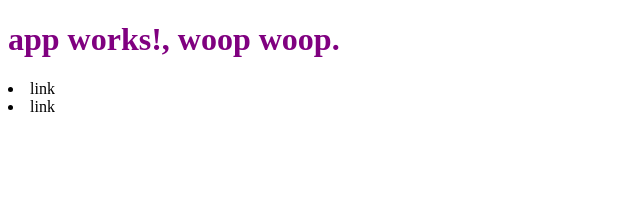
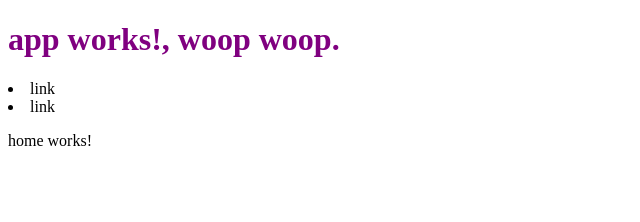
Before and after one commit to KhalilMinalang/ninja-directory, an Angular app: page / in a window 1280 px wide. Shown: the top 222 px of the page, without its empty margins (0-640 px from the left). Built offline with nearby package versions, Linux system fonts and the light colour scheme.

Commit message:
COMPLETED: Angular 2 Tutorial #7 - Creating a Component

```diff
--- a/src/app/app.component.html
+++ b/src/app/app.component.html
@@ -24,5 +24,7 @@
 <section
   id="main"
 >
+  <!-- for some reason this worked without having to inject it to the app.component.ts, perhaps due to the version being latest? we'll find out about this  -->
+  <app-home></app-home>
 
 </section>
--- a/src/app/app.module.ts
+++ b/src/app/app.module.ts
@@ -2,10 +2,12 @@
 import { BrowserModule } from '@angular/platform-browser';
 
 import { AppComponent } from './app.component';
+import { HomeComponent } from './home/home.component';
 
 @NgModule({
   declarations: [
-    AppComponent
+    AppComponent,
+    HomeComponent
   ],
   imports: [
     BrowserModule
--- /dev/null
+++ b/src/app/home/home.component.html
@@ -0,0 +1,3 @@
+<p>
+  home works!
+</p>
--- /dev/null
+++ b/src/app/home/home.component.ts
@@ -0,0 +1,16 @@
+import { Component, OnInit } from '@angular/core';
+
+@Component({
+  selector: 'app-home',
+  templateUrl: './home.component.html',
+  styleUrls: ['./home.component.css']
+})
+export class HomeComponent implements OnInit {
+
+  constructor() { }
+
+  // this will initialize whenever this component is created
+  ngOnInit(): void {
+  }
+
+}
```
Also changed, not shown: src/app/home/home.component.css (added), 1 other file (tests, documents, lock files or other folders).
